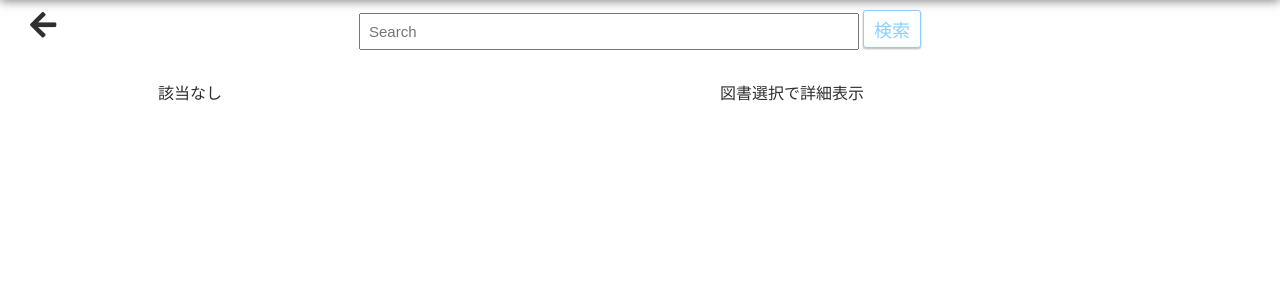
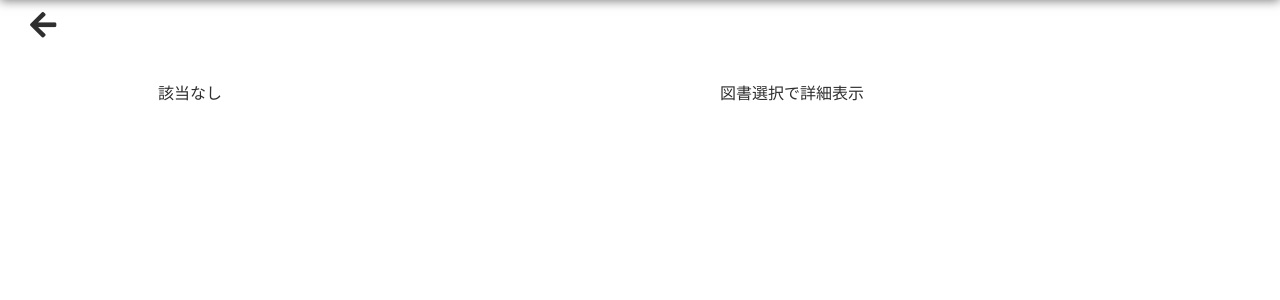
Before and after one commit to tora87/Hackathon_Jyobi_BMS, a Flask app: page /booklist in a window 1280 px wide. Shown: the part 80-380 px from the top of the page. Run offline with Flask 2, Linux system fonts and the light colour scheme; the visitor is signed in with stand-in values (Sample User, id 1); data that the repository does not hold is empty; some libraries are stand-ins or nearby versions.

Commit message:
Revert "[Update] 図書一覧ページでの検索機能(フロントサイド)を作成しました。"
This reverts commit e719d85f36b23ab05f3200650ff4f3ecde714e56.

```diff
--- a/static/css/booklist_search.css
+++ /dev/null
@@ -1,25 +0,0 @@
-@charset "utf-8";
-
-.container-fluid {
-    text-align: center;
-    position: absolute;
-    top: 90px;
-    /* margin: auto; */
-    left: 0;
-    right: 0;
-}
-
-.container-fluid .d-flex .form-control {
-    width: 500px!important;
-    outline: none!important;
-    padding: 8px;
-    box-sizing: border-box;
-}
-.container-fluid .d-flex .form-control:focus {
-    box-shadow: 3px 3px 6px rgb(183, 183, 183) !important;
-    border: solid .3px rgb(67, 67, 67);
-}
-
-.container-fluid .d-flex .btn-outline-primary {
-
-}
--- a/static/js/book_list_ajax.js
+++ b/static/js/book_list_ajax.js
@@ -12,17 +12,5 @@ $(function () {
             console.log(err);
         })
     })
-    $(".btn-outline-primary").on("click", function () {
-        let kw = $("#search_text_form").val();
-        $.ajax({
-            type: 'POST',
-            url: '/booklist/search',
-            data: {'key': kw},
-        }).done(function (res) {
-            $('body').html(res);
-        }).error(function (err) {
-            console.log(err);
-        })
-    })
 
 })
--- a/templates/books_list.html
+++ b/templates/books_list.html
@@ -1,8 +1,6 @@
 {% extends 'template.html' %}
 
 {% block css %}
-    <link rel="stylesheet" href="{{ url_for('static', filename='css/booklist_search .css') }}">
-    <link rel="stylesheet" href="../static/css/booklist_search.css">
 {% endblock %}
 
 
@@ -12,12 +10,6 @@
 
 
 {% block content %}
-    <div class="container-fluid">
-        <form class="d-flex">
-            <input id="search_text_form" class="form-control me-6" type="search" placeholder="Search" aria-label="Search">
-            <button class="btn btn-outline-primary" type="button">検索</button>
-        </form>
-    </div>
     <div class="container books_list">
         <div class="flex-wrapper">
             <ul class="books flex-item">
@@ -89,7 +81,7 @@
         </div>
     </div>
       <script src="https://ajax.googleapis.com/ajax/libs/jquery/3.6.0/jquery.min.js"></script>
-        <script type="text/javascript" src="{{ url_for('static', filename='/js/book_list_ajax.js') }}"></script>
+    <script type="text/javascript" src="{{ url_for('static', filename='/js/book_list_ajax.js') }}"></script>
 {% endblock %}
 
 {% block javascript %}
```
